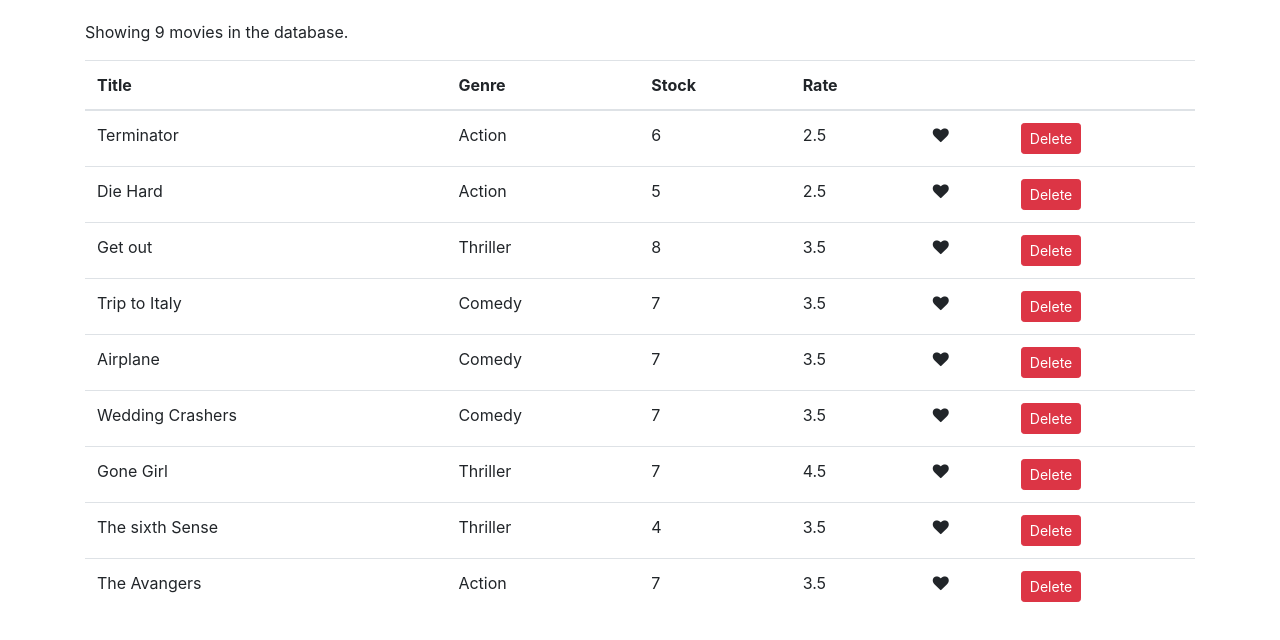
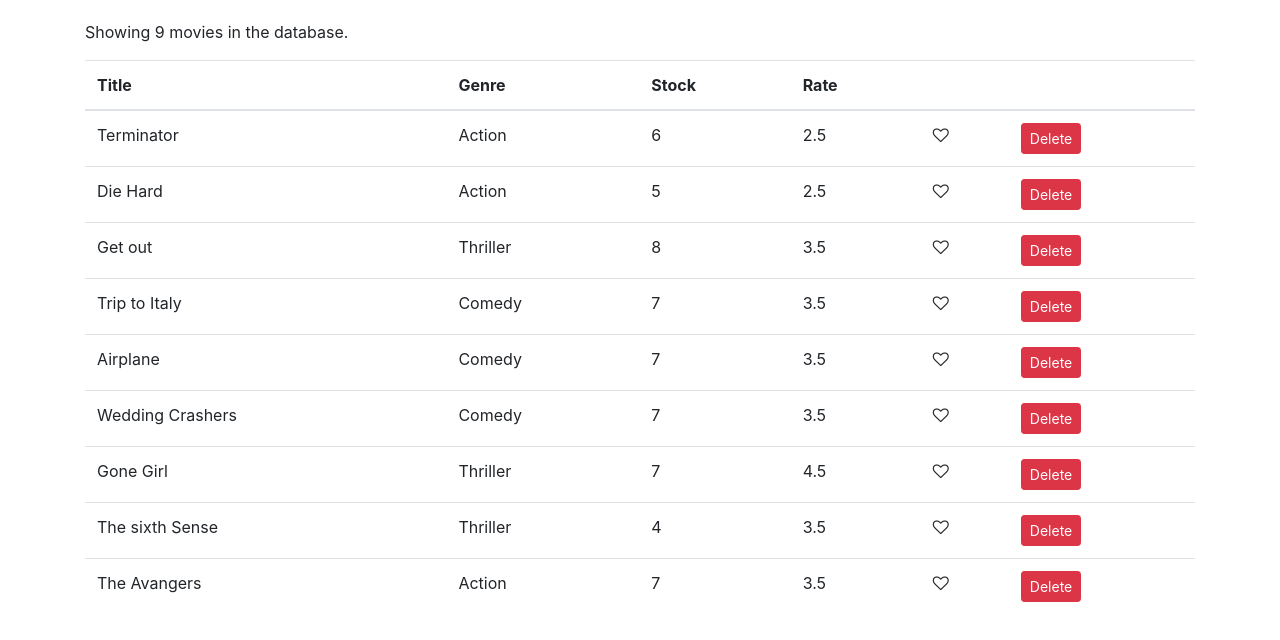
Before and after one commit to christianbiring1/vidly, a React (Create React App) app: page / in a window 1280 px wide. Shown: the top 640 px of the page. Built offline with nearby package versions, Linux system fonts and the light colour scheme.

Commit message:
Update the likes states when the user clicks and install lodash

```diff
--- a/package.json
+++ b/package.json
@@ -8,6 +8,7 @@
     "@testing-library/user-event": "^13.5.0",
     "bootstrap": "^4.1.1",
     "font-awesome": "^4.7.0",
+    "lodash": "^4.17.10",
     "react": "^18.2.0",
     "react-dom": "^18.2.0",
     "react-scripts": "5.0.1",
--- a/src/common/like.jsx
+++ b/src/common/like.jsx
@@ -1,11 +1,15 @@
 import React, { Component } from 'react';
 
-class Like extends Component {
-  render() {
-    let classes = "fa fa-heart";
-    if(!this.props.liked) classes += "-o"
-    return (<i className={classes} aria-hidden="true"></i>);
-  }
+const Like = (props) => {
+  let classes = "fa fa-heart";
+  if(!props.liked) classes += "-o"
+  return (
+    <i
+    className={classes}
+    onClick={props.onLike}
+    style={{ cursor: 'pointer' }}
+    aria-hidden="true"></i>
+    );
 }
 
 export default Like;
--- a/src/components/movies.jsx
+++ b/src/components/movies.jsx
@@ -5,6 +5,15 @@ import Like from '../common/like';
 class Movies extends Component {
   state = {
     movies: getMovies()
+  }
+
+  handleClik = (movie) => {
+    const movies = [...this.state.movies];
+    const index = movies.indexOf(movie);
+    movies[index] = {...movies[index]};
+    movies[index].liked = !movies[index].liked;
+    this.setState({ movies });
+    console.log(movie)
   }
 
   handleDelete = (movie) => {
@@ -40,7 +49,7 @@ class Movies extends Component {
               <td>{ movie.genre.name }</td>
               <td>{ movie.numberInStock }</td>
               <td>{ movie.dailyRentalRate }</td>
-              <td> <Like liked={true}/> </td>
+              <td> <Like liked={movie.liked} onLike={() => this.handleClik(movie)}/> </td>
               <td>
                 <button onClick={() => this.handleDelete(movie)} className='btn btn-danger btn-sm'>Delete</button>
               </td>
--- a/src/services/fakeMovieService.js
+++ b/src/services/fakeMovieService.js
@@ -8,7 +8,8 @@ const movies = [
     genre: {_id: "5b21ca3eeb7f6fbccd471818", name: "Action" },
     numberInStock: 6,
     dailyRentalRate: 2.5,
-    publishDate: "2018-01-03T19:04:28.809Z"
+    publishDate: "2018-01-03T19:04:28.809Z",
+    // liked: true
   },
   {
     _id: "5b21ca3eeb7f6fbccd471816",
```
Also changed, not shown: 1 other file (tests, documents, lock files or other folders).
